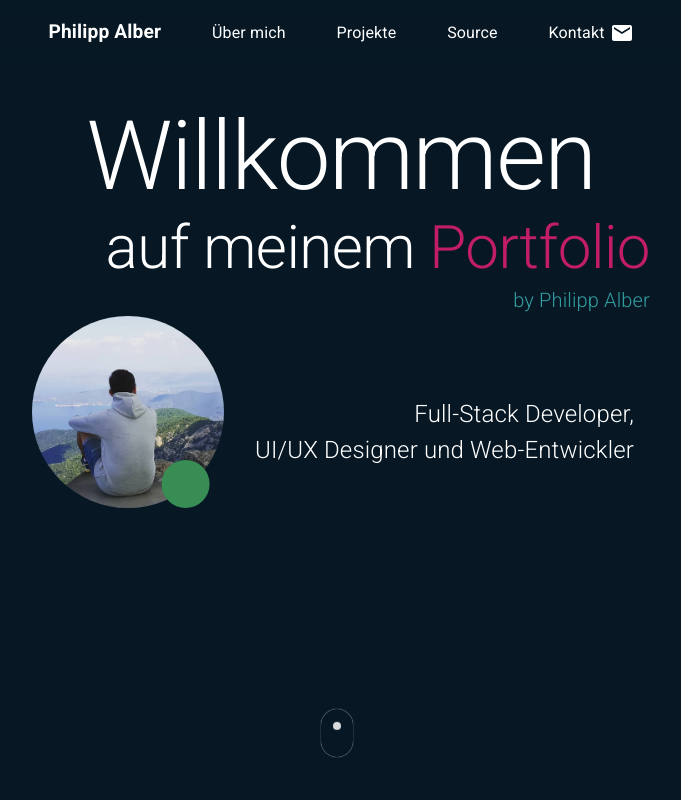
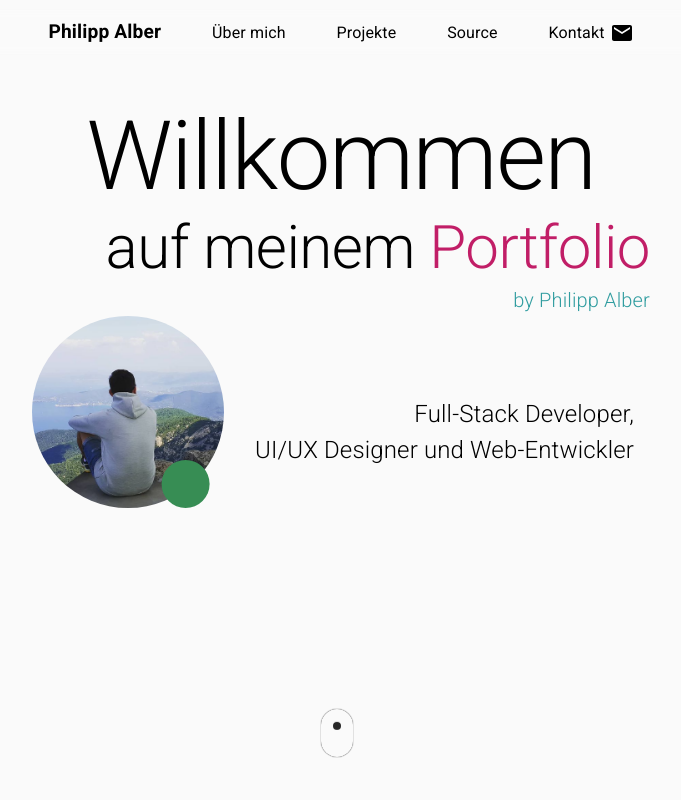
Before and after one commit to coolusaHD/portfolio, a React (Create React App) app: page / in a window 1280 px wide. Shown: the top 800 px of the page, without its empty margins (299-980 px from the left). Built offline with nearby package versions, Linux system fonts and the light colour scheme.

Commit message:
add ColorModeContext WIP

```diff
--- a/src/App.tsx
+++ b/src/App.tsx
@@ -1,6 +1,5 @@
 import * as React from 'react';
 import './App.css';
-import { ThemeProvider, createTheme, responsiveFontSizes } from '@mui/material/styles';
 import MainLayout from './components/layout';
 import CssBaseline from '@mui/material/CssBaseline';
 // import roboto font
@@ -8,9 +7,7 @@ import '@fontsource/roboto/300.css';
 import '@fontsource/roboto/400.css';
 import '@fontsource/roboto/500.css';
 import '@fontsource/roboto/700.css';
-import { PaletteMode } from '@mui/material';
-
-const ColorModeContext = React.createContext({ toggleColorMode: () => {} });
+import { ColorModeProvider } from './hooks/useColorMode';
 
 /**
  * App main component
@@ -18,73 +15,12 @@ const ColorModeContext = React.createContext({ toggleColorMode: () => {} });
  * @return {React.ReactElement}
  */
 export default function App(): React.ReactElement {
-  const [mode, setMode] = React.useState<PaletteMode>('dark');
-  const colorMode = React.useMemo(
-    () => ({
-      toggleColorMode: () => {
-        setMode((prevMode) => (prevMode === 'light' ? 'dark' : 'light'));
-      },
-    }),
-    []
-  );
-
-  let theme = React.useMemo(
-    () =>
-      createTheme({
-        palette: {
-          mode,
-          ...(mode === 'light'
-            ? {
-                // palette values for light mode
-                primary: {
-                  main: '#319da0',
-                },
-                secondary: {
-                  main: '#c11e67',
-                },
-                background: {
-                  default: '#fafafa',
-                  toolbar: 'rgba(255, 255, 255, 0.1)',
-                  mobileDrawerMenu: 'rgba(255, 255, 255, 0.7)',
-                },
-                text: {
-                  main: '#000000',
-                  coloredSection: '#fafafa',
-                },
-              }
-            : {
-                // palette values for dark mode{
-                primary: {
-                  main: '#319da0',
-                },
-                secondary: {
-                  main: '#c11e67',
-                },
-                background: {
-                  default: '#071824',
-                  toolbar: 'transparent',
-                },
-                text: {
-                  main: '#fafafa',
-                  coloredSection: '#fafafa',
-                },
-              }),
-        },
-      }),
-    [mode]
-  );
-
-  // make theme responsive
-  theme = responsiveFontSizes(theme);
-
   return (
     <div className="App">
-      <ColorModeContext.Provider value={colorMode}>
-        <ThemeProvider theme={theme}>
-          <CssBaseline />
-          <MainLayout changeColorMode={colorMode.toggleColorMode} />
-        </ThemeProvider>
-      </ColorModeContext.Provider>
+      <ColorModeProvider>
+        <CssBaseline />
+        <MainLayout />
+      </ColorModeProvider>
     </div>
   );
 }
--- /dev/null
+++ b/src/assets/styles/theme.ts
@@ -0,0 +1,34 @@
+export const mainThemeLight = {
+  primary: {
+    main: '#319da0',
+  },
+  secondary: {
+    main: '#c11e67',
+  },
+  background: {
+    default: '#fafafa',
+    toolbar: 'rgba(255, 255, 255, 0.1)',
+    mobileDrawerMenu: 'rgba(255, 255, 255, 0.7)',
+  },
+  text: {
+    primary: '#000000',
+    secondary: '#fafafa',
+  },
+};
+
+export const mainThemeDark = {
+  primary: {
+    main: '#319da0',
+  },
+  secondary: {
+    main: '#c11e67',
+  },
+  background: {
+    default: '#071824',
+    toolbar: 'transparent',
+  },
+  text: {
+    main: '#fafafa',
+    coloredSection: '#fafafa',
+  },
+};
--- a/src/components/layout.tsx
+++ b/src/components/layout.tsx
@@ -37,7 +37,7 @@ export default function MainLayout(props: MainLayoutProps): React.Element {
    *
    * @param {React.RefObject} ref
    */
-  async function scrollTo(ref) {
+  async function scrollTo(ref: React.Ref<T>) {
     console.log('triggered');
     if (ref.current) {
       await ref.current.scrollIntoView({
--- /dev/null
+++ b/src/hooks/useColorMode.tsx
@@ -0,0 +1,76 @@
+import React from 'react';
+import { ThemeProvider, createTheme, responsiveFontSizes } from '@mui/material/styles';
+
+// Themes
+import { mainThemeLight, mainThemeDark } from '../assets/styles/theme';
+import { PaletteMode } from '@mui/material';
+
+interface ColorModeContextProps {
+  toggleColorMode: () => void;
+  mode: PaletteMode;
+  theme: any;
+}
+
+// ColorModeContext
+const colorModeContext = React.createContext<ColorModeContextProps>({
+  toggleColorMode: () => {},
+  mode: 'light',
+  theme: {},
+});
+
+/**
+ *
+ * ColorModeProvider for colorMode change
+ *
+ * @param {React.PropsWithChildren<{}>} children
+ * @return {React.ReactElement}
+ */
+export function ColorModeProvider({ children }: React.PropsWithChildren<{}>): React.ReactElement {
+  const colorMode = useProvideColorMode();
+
+  return (
+    <colorModeContext.Provider value={colorMode}>
+      <ThemeProvider theme={colorMode.theme}>{children}</ThemeProvider>
+    </colorModeContext.Provider>
+  );
+}
+
+export const useColorMode = () => {
+  return React.useContext(colorModeContext);
+};
+
+/**
+ * useProvideColorMode provides the colorModeContext as hook
+ *
+ * @return {ColorModeContextProps}
+ */
+function useProvideColorMode(): ColorModeContextProps {
+  // theme state
+  const [mode, setMode] = React.useState<PaletteMode>('light');
+
+  const toggleColorMode = React.useCallback(() => {
+    setMode((prevMode: PaletteMode) => {
+      return prevMode === 'light' ? 'dark' : 'light';
+    });
+  }, []);
+
+  let theme = React.useMemo(
+    () =>
+      createTheme({
+        palette: {
+          mode,
+          ...(mode === 'dark' ? mainThemeDark : mainThemeLight),
+        },
+      }),
+    [mode]
+  );
+
+  // make theme responsive
+  theme = responsiveFontSizes(theme);
+
+  return {
+    toggleColorMode,
+    mode,
+    theme,
+  };
+}
--- a/src/react-app-env.d.ts
+++ b/src/react-app-env.d.ts
@@ -1 +1 @@
-/// <reference types="react-scripts" />
+// <reference types="react-scripts" />
--- /dev/null
+++ b/src/types/global.d.ts
@@ -0,0 +1,6 @@
+import { PaletteMode } from '@mui/material';
+
+export interface customTheme {
+  mode: PaletteMode;
+  palette: customPalette;
+}
```
